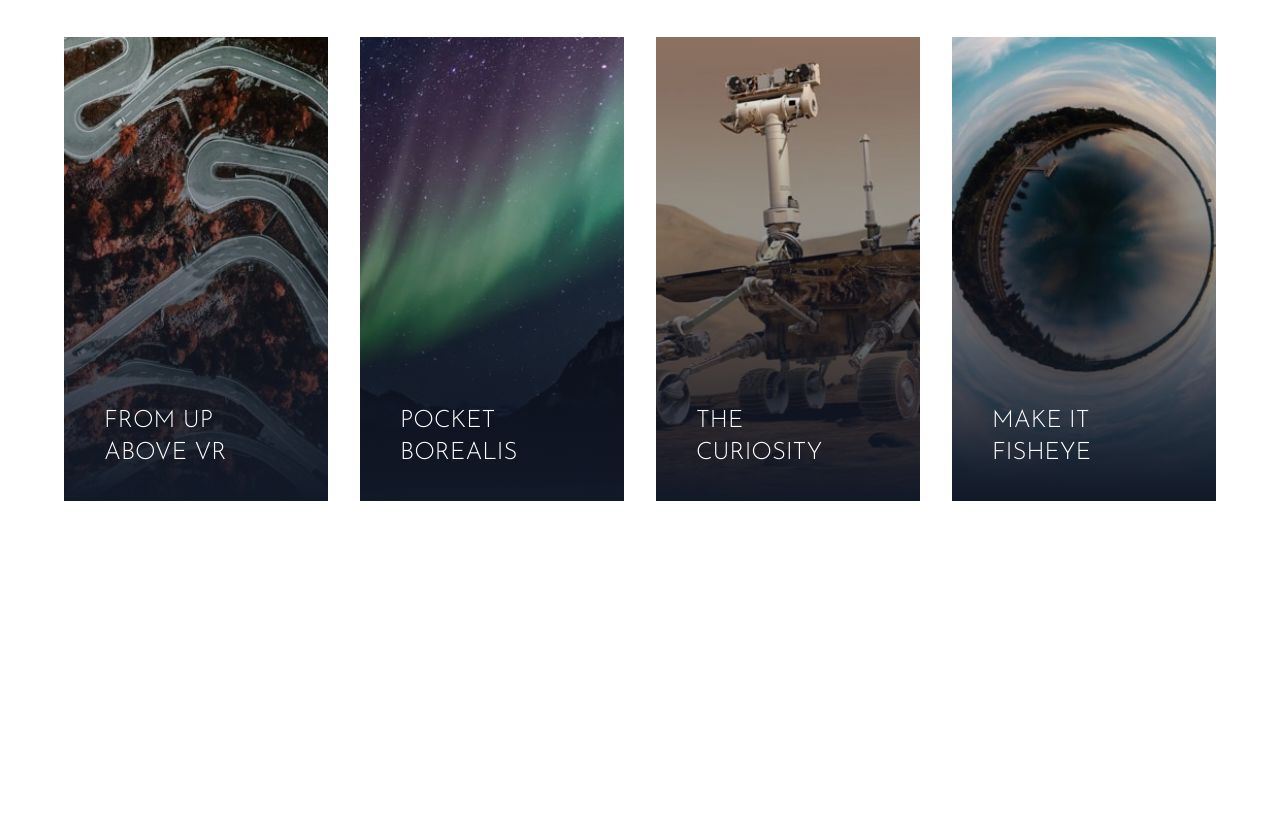
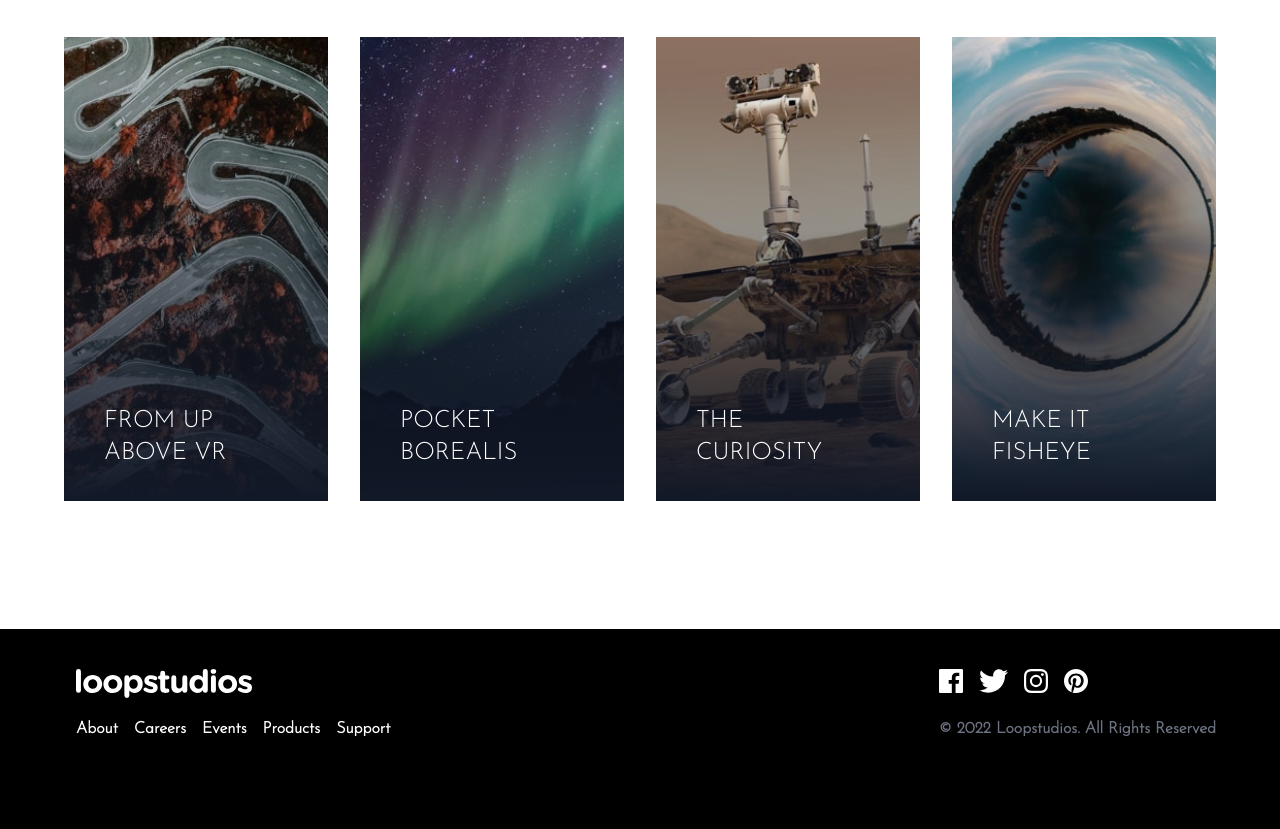
Before and after one commit to thet-naing-soe/loopstudios, a website: page index.html in a window 1280 px wide. Shown: the part 2007-2836 px from the top of the page. Before the commit the page ends 2636 px from the top, so only its background shows below. Drawn offline with Linux system fonts and the light colour scheme.

Commit message:
styles footer of loopstudios

```diff
--- a/index.html
+++ b/index.html
@@ -273,5 +273,106 @@
         </div>
       </div>
     </section>
+    <!-- Footer  -->
+    <footer class="bg-black ">
+      <!-- Container  -->
+      <div class="container max-w-6xl mx-auto py-10">
+        <!-- Footer Flex Container -->
+        <div
+          class="flex flex-col items-center mb-8 space-y-6 md:flex-row md:space-y-0 md:justify-between md:items-start"
+        >
+          <!-- Menu & Logo Container  -->
+          <div
+            class="flex flex-col items-center space-y-8 md:items-start md:space-y-4"
+          >
+            <!-- Logo  -->
+            <div class="h-8">
+              <img src="images/logo.svg" alt="logo" class="w-44 md:ml-3" />
+            </div>
+            <!-- Menu Container  -->
+            <div
+              class="flex flex-col items-center space-y-4 font-bold text-white md:flex-row md:space-y-0 md:space-x-4 md:ml-3"
+            >
+              <!-- Item 1  -->
+              <div class="h-10 group">
+                <a href="#">About</a>
+                <div
+                  class="mx-2 group-hover:border-b group-hover:border-blue-50"
+                ></div>
+              </div>
+
+              <!-- Item 2  -->
+              <div class="h-10 group">
+                <a href="#">Careers</a>
+                <div
+                  class="mx-2 group-hover:border-b group-hover:border-blue-50"
+                ></div>
+              </div>
+
+              <!-- Item 3  -->
+              <div class="h-10 group">
+                <a href="#">Events</a>
+                <div
+                  class="mx-2 group-hover:border-b group-hover:border-blue-50"
+                ></div>
+              </div>
+
+              <!-- Item 4  -->
+              <div class="h-10 group">
+                <a href="#">Products</a>
+                <div
+                  class="mx-2 group-hover:border-b group-hover:border-blue-50"
+                ></div>
+              </div>
+
+              <!-- Item 5  -->
+              <div class="h-10 group">
+                <a href="#">Support</a>
+                <div
+                  class="mx-2 group-hover:border-b group-hover:border-blue-50"
+                ></div>
+              </div>
+            </div>
+          </div>
+          <!-- Social & Copy Container  -->
+           <div class="flex flex-col items-start space-y-4 space-between text-gray-500">
+            <!-- Icons Container  -->
+             <div class="flex items-center justify-center mx-auto space-x-4 md:justify-end md:mx-0">
+              <!-- Icon 1 -->
+               <div class="h-8 group">
+                <a href="#">
+                  <img src="images/icon-facebook.svg" alt="" class="h-6">
+                </a>
+               </div>
+
+               <!-- Icon 2 -->
+               <div class="h-8 group">
+                <a href="#">
+                  <img src="images/icon-twitter.svg" alt="" class="h-6">
+                </a>
+               </div>
+
+               <!-- Icon 3 -->
+               <div class="h-8 group">
+                <a href="#">
+                  <img src="images/icon-instagram.svg" alt="" class="h-6">
+                </a>
+               </div>
+
+               <!-- Icon 4 -->
+               <div class="h-8 group">
+                <a href="#">
+                  <img src="images/icon-pinterest.svg" alt="" class="h-6">
+                </a>
+               </div>
+             </div>
+             <!-- Copy -->
+              <div class="font-bold">
+                &copy; 2022 Loopstudios. All Rights Reserved
+              </div>
+           </div>
+        </div>
+      </div>
+    </footer>
   </body>
 </html>
```
Also changed, not shown: css/style.css.
